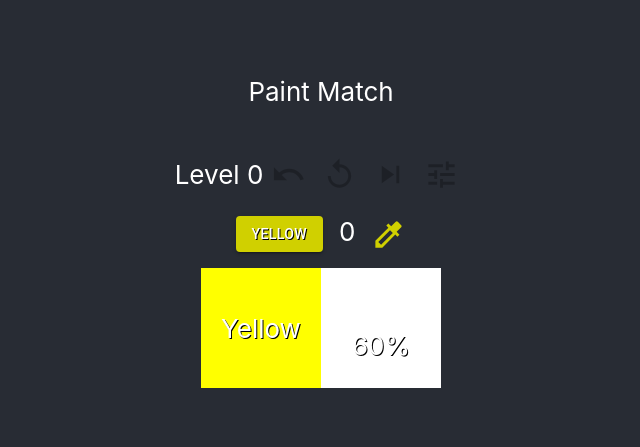
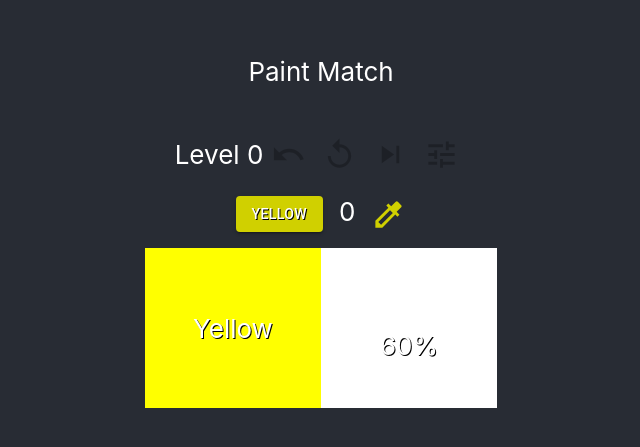
Before and after one commit to Ombosoft/paint-match, a React (Create React App) app: page / in a window 1280 px wide. Shown: the part 177-624 px from the top of the page, without its empty margins (319-959 px from the left). Built offline with nearby package versions, Linux system fonts and the light colour scheme.

Commit message:
Better color square style

```diff
--- a/src/App.css
+++ b/src/App.css
@@ -27,8 +27,11 @@
 
 .Picker-square {
   background-color: #61dafb;
-  min-height: 15vh;
-  min-width: 15vh;
+  min-height: 20vh;
+  min-width: 20vh;
+  max-width: 20vh;
+  padding-left: 1vh;
+  padding-right: 1vh;
   display: flex;
   flex-direction: column;
   align-items: center;
@@ -36,7 +39,7 @@
   font-size: calc(10px + 2vmin);
   color: white;
   text-shadow: 1px 1px black;
-  text-transform:capitalize;
+  text-transform: capitalize;
   margin-top: 2vh;
   margin-bottom: 1vh;
 }
```
